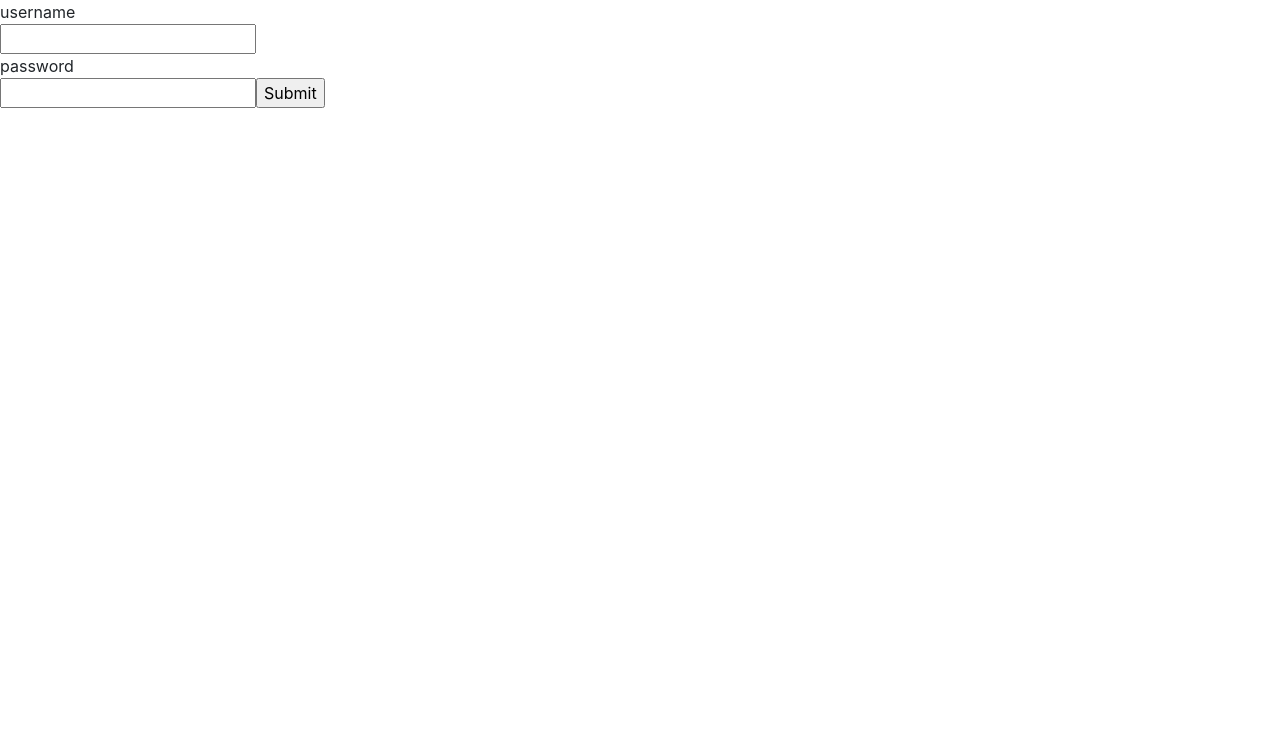
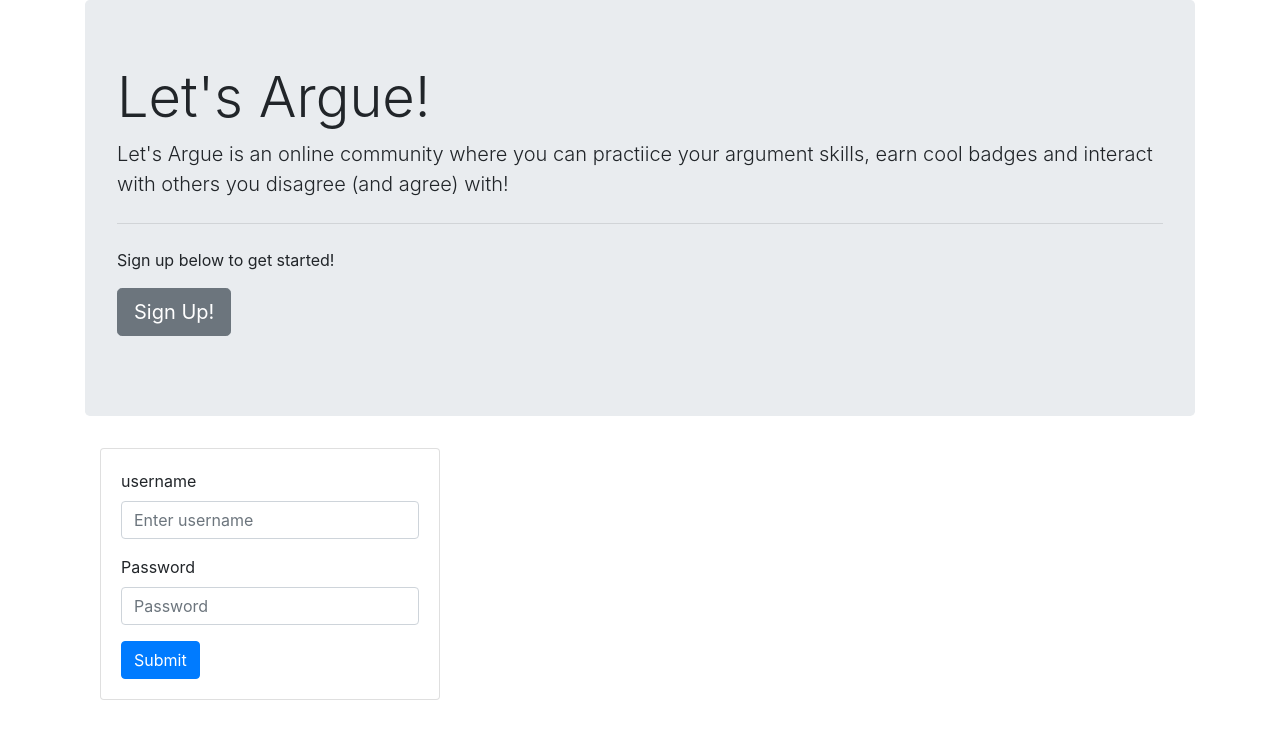
Before and after one commit to othaderek/lets-argue-frontend, a React (Create React App) app in the folder lets-argue-frontend/: page / in a window 1280 px wide. Shown: the top 738 px of the page. Built offline with nearby package versions, Linux system fonts and the light colour scheme.

Commit message:
Added button to login page that redirects to signup, created basic signup form with bootstrap

```diff
--- a/lets-argue-frontend/src/App.css
+++ b/lets-argue-frontend/src/App.css
@@ -13,3 +13,9 @@
   align-items: center;
 
 }
+
+.sign-up-btn {
+  flex-wrap: wrap;
+  justify-content: center;
+
+}
--- a/lets-argue-frontend/src/App.js
+++ b/lets-argue-frontend/src/App.js
@@ -20,12 +20,13 @@ class App extends React.Component {
     }
   }
 
+
   render () {
     switch (this.state.page) {
       case "login":
-        return <LoginPage />
+        return <LoginPage redirect={this.redirect} />
       case "signup":
-        return <SignUpPage />
+        return <SignUpPage/>
       case "profile":
         return <ProfilePage />
       default:
--- a/lets-argue-frontend/src/LoginPage.js
+++ b/lets-argue-frontend/src/LoginPage.js
@@ -30,24 +30,61 @@ class LoginPage extends React.Component {
 
   }
 
+  handleClick = (e) => {
+    this.props.redirect("signup")
+  }
+
   render () {
     return(
-      <form onSubmit={this.handleSubmit}>
-        <div>username</div>
-        <input type="text"
-        name="username"
-        onChange={this.handleChange}
-         />
-        <div>password</div>
-        <input type="password"
-        name="password"
-        onChange={this.handleChange}
-        />
-      <input type="submit"/>
-      </form>
+      <div className="container">
+        <div class="jumbotron">
+          <h1 class="display-4">Let's Argue!</h1>
+          <p class="lead">Let's Argue is an online community where you can practiice your argument skills, earn cool badges and interact with others you disagree (and agree) with!</p>
+          <hr class="my-4"/>
+          <p>Sign up below to get started!</p>
+          <p class="lead">
+            <a class="btn btn-secondary btn-lg" href="#" role="button" onClick={this.handleClick}>Sign Up!</a>
+          </p>
+        </div>
+
+        <div className="col-4">
+        <div className="card">
+          <div className="card-body">
+        <form onSubmit={this.handleSubmit}>
+          <div class="form-group">
+            <label for="exampleInputEmail1">username</label>
+            <input type="text" class="form-control" id="exampleInputEmail1" aria-describedby="usernameHelp" placeholder="Enter username" name="username" onChange={this.handleChange}/>
+          </div>
+          <div class="form-group">
+            <label for="exampleInputPassword1">Password</label>
+            <input type="password" class="form-control" id="exampleInputPassword1" placeholder="Password" name="password" onChange={this.handleChange}/>
+          </div>
+          <button type="submit" class="btn btn-primary">Submit</button>
+        </form>
+      </div>
+      </div>
+    </div>
+    </div>
     )
 
   }
 }
 
 export default LoginPage;
+
+// <form onSubmit={this.handleSubmit}>
+//   <div class="form-group">
+//     <label for="exampleInputEmail1">username</label>
+//     <input type="email" class="form-control" id="exampleInputEmail1" aria-describedby="usernameHelp" placeholder="Enter username" onChange={this.handleChange}>
+//     <small id="usernameHelp" class="form-text text-muted">We'll never share your email with anyone else.</small>
+//   </div>
+//   <div class="form-group">
+//     <label for="exampleInputPassword1">Password</label>
+//     <input type="password" class="form-control" id="exampleInputPassword1" placeholder="Password" onChange={this.handleChange}>
+//   </div>
+//   <div class="form-check">
+//     <input type="checkbox" class="form-check-input" id="exampleCheck1">
+//     <label class="form-check-label" for="exampleCheck1">Check me out</label>
+//   </div>
+//   <button type="submit" class="btn btn-primary">Submit</button>
+// </form>
--- a/lets-argue-frontend/src/SignUpPage.js
+++ b/lets-argue-frontend/src/SignUpPage.js
@@ -4,7 +4,54 @@ import PropTypes from 'prop-types'
 class SignUpPage extends React.Component {
   render () {
     return(
-      <div>SignUpPage</div>
+      <div className="container">
+        <div className="col-6">
+          <div className="card">
+            <div className="card-body">
+            <form>
+              <div class="form-row">
+                <div class="form-group col-md-6">
+                  <label name="username">Username</label>
+                  <input type="text" class="form-control" placeholder="Enter a username"/>
+                </div>
+                <div class="form-group col-md-6">
+                  <label for="inputPassword4">Password</label>
+                  <input type="password" class="form-control" id="inputPassword4" placeholder="Password"/>
+                </div>
+              </div>
+              <div class="form-group">
+                <label for="inputAddress">Address</label>
+                <input type="text" class="form-control" id="inputAddress" placeholder="1234 Main St"/>
+              </div>
+              <div class="form-group">
+                <label for="inputAddress2">Address 2</label>
+                <input type="text" class="form-control" id="inputAddress2" placeholder="Apartment, studio, or floor"/>
+              </div>
+              <div class="form-row">
+                <div class="form-group col-md-6">
+                  <label for="inputCity">City</label>
+                  <input type="text" class="form-control" id="inputCity"/>
+                </div>
+                <div class="form-group col-md-4">
+                  <label for="inputState">State</label>
+                  <select id="inputState" class="form-control">
+                    <option selected>Choose...</option>
+                    <option>...</option>
+                  </select>
+                </div>
+                <div class="form-group col-md-2">
+                  <label for="inputZip">Zip</label>
+                  <input type="text" class="form-control" id="inputZip"/>
+                </div>
+              </div>
+              <div class="form-group">
+              </div>
+              <button type="submit" class="btn btn-primary">Sign in</button>
+            </form>
+          </div>
+        </div>
+      </div>
+    </div>
     )
 
   }
```
